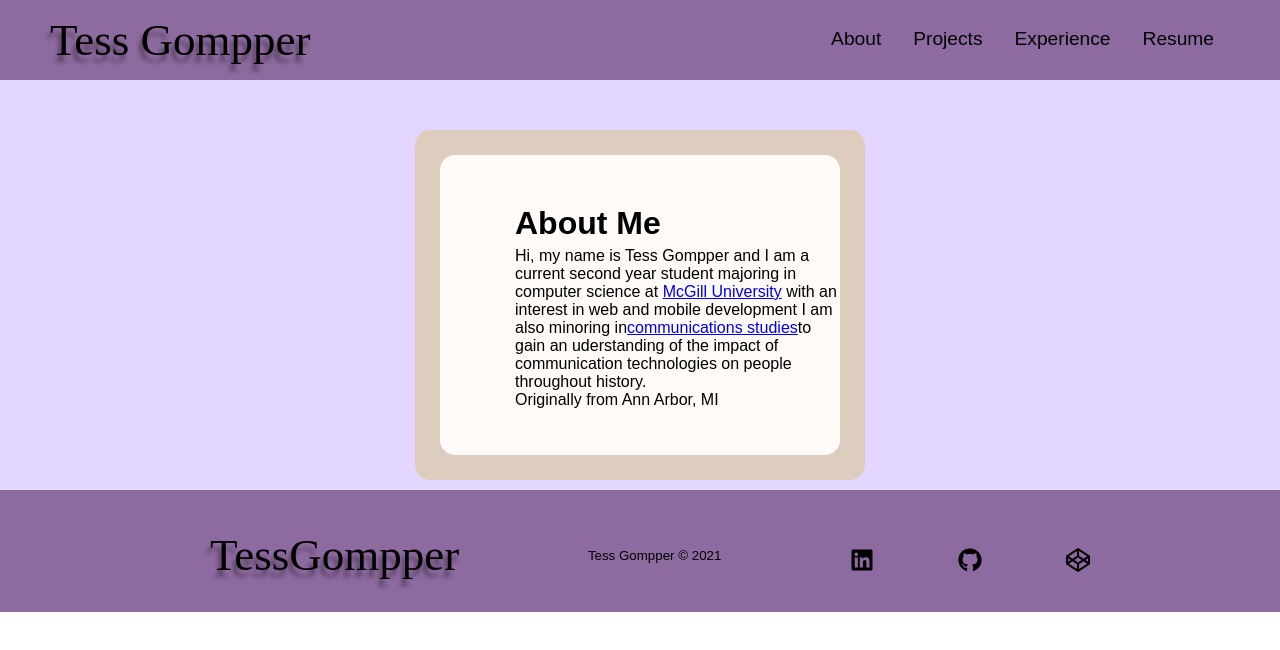
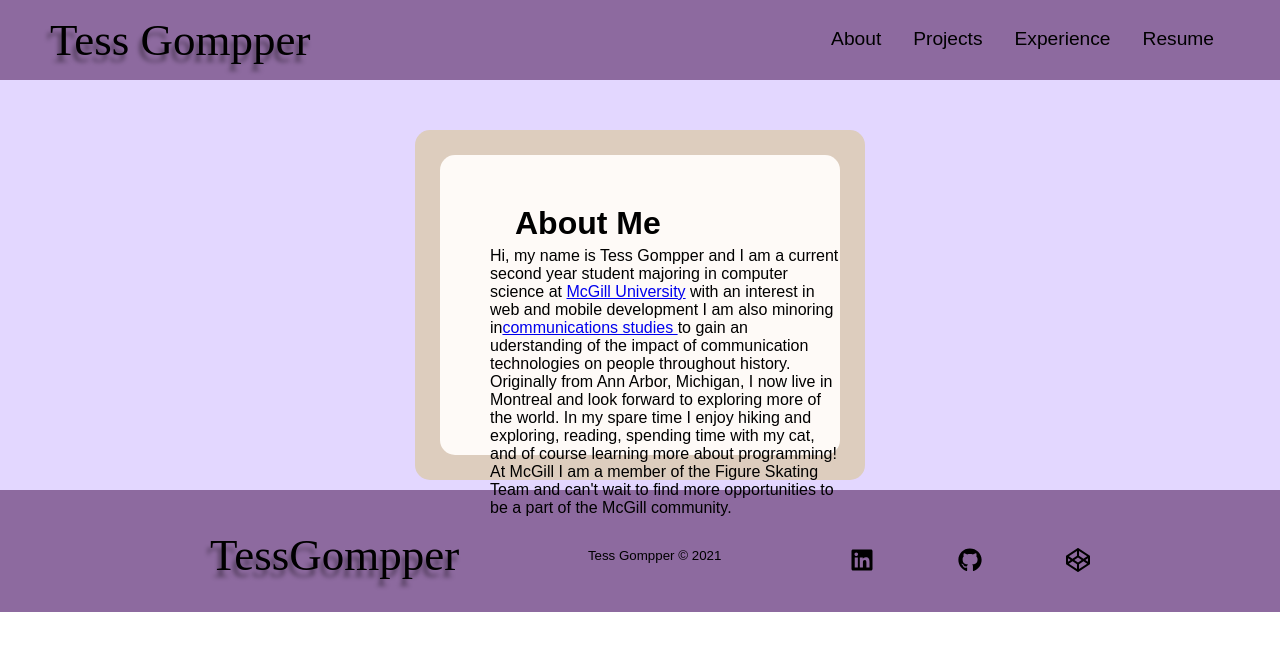
Before and after one commit to tgompper1/myWebsite, a React (Create React App) app: page /about in a window 1280 px wide. Shown: the top 650 px of the page. Built offline with nearby package versions, Linux system fonts and the light colour scheme.

Commit message:
update about

```diff
--- a/src/components/pages/About/About.css
+++ b/src/components/pages/About/About.css
@@ -33,6 +33,6 @@
 
 .bubble p{
     color: #000;
-    padding-left: 75px;
+    padding-left: 50px;
     padding-top: 5px;
 }
--- a/src/components/pages/About/About.js
+++ b/src/components/pages/About/About.js
@@ -10,8 +10,11 @@ function About() {
                     <p>Hi, my name is Tess Gompper and I am a current second year student majoring in
                         computer science at <a href="https://www.cs.mcgill.ca/academic/undergrad/ba/"><nobr>McGill University</nobr></a> with an
                         interest in web and mobile development I am also minoring in
-                        <a href ="https://www.mcgill.ca/ahcs/undergraduate/cs"><nobr>communications studies</nobr></a>
-                        to gain an uderstanding of the impact of communication technologies on people throughout history.<br></br>Originally from Ann Arbor, MI </p>
+                        <a href ="https://www.mcgill.ca/ahcs/undergraduate/cs"><nobr>communications studies </nobr></a>
+                        to gain an uderstanding of the impact of communication technologies on people throughout history.<br></br>Originally from Ann Arbor, Michigan, I now
+                        live in Montreal and look forward to exploring more of the world. In my spare time
+                        I enjoy hiking and exploring, reading, spending time with my cat, and of course learning more about programming!<br></br>
+                        At McGill I am a member of the Figure Skating Team and can't wait to find more opportunities to be a part of the McGill community.</p>
                 </div>
             </div>
         </div>
```
